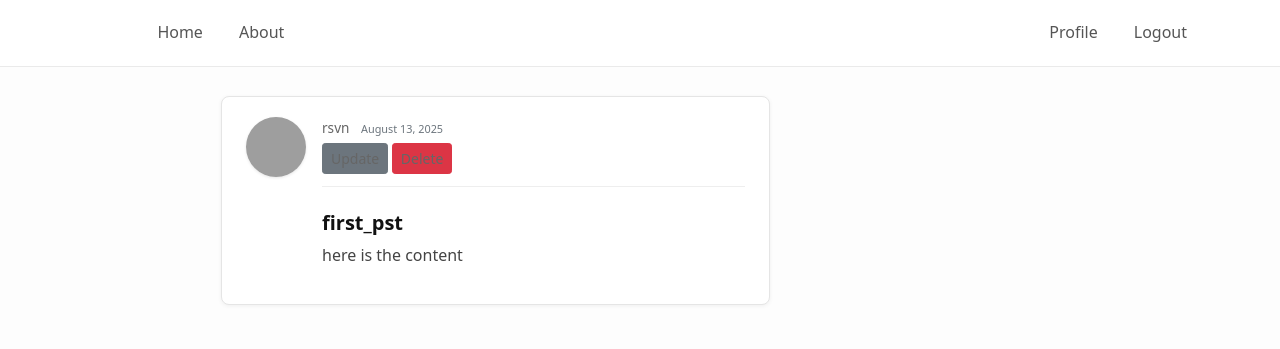
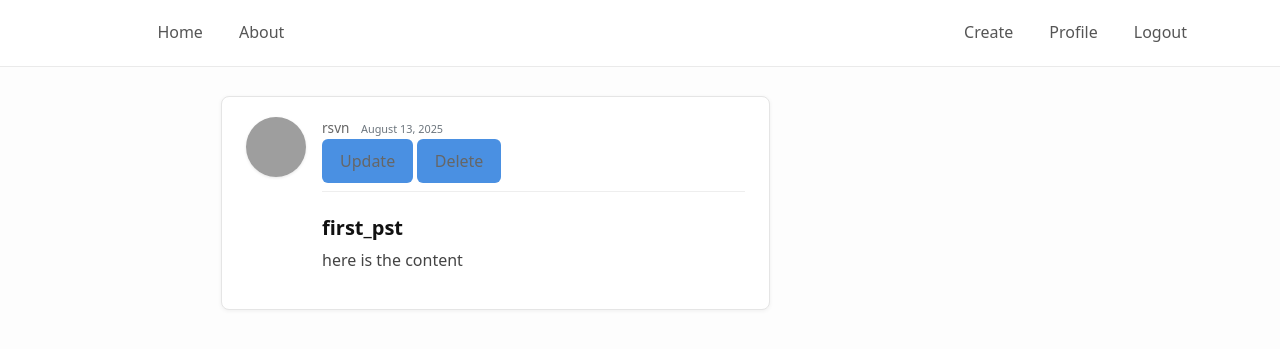
Before and after one commit to risvn/web-app, a Django app: page /blog/post/1 in a window 1280 px wide. Shown: the top 349 px of the page. Run offline with Django 5.2, Linux system fonts and the light colour scheme; a user stored in the database is signed in; data comes from the database, SQL or seed files in the repository; both versions use the stored data as it was after the commit; some libraries are stand-ins or nearby versions; grey boxes are pictures that could not be loaded.

Commit message:
ADD(crud-ops):create,delete,update posts

```diff
--- a/webapp/blog/static/blog/minimal.css
+++ b/webapp/blog/static/blog/minimal.css
@@ -139,3 +139,27 @@ a.article-title:hover {
   font-weight: 600;
   color: #111;
 }
+
+
+.btn {
+  display: inline-block;
+  padding: 10px 18px;
+  font-size: 16px;
+  font-weight: 500;
+  color: #fff;
+  background: #4a90e2;
+  border: black;
+  border-radius: 6px;
+  cursor: pointer;
+  text-decoration: none;
+  transition: background 0.3s ease, transform 0.2s ease;
+}
+
+.btn:hover {
+  background: #357ab7;   /* slightly darker on hover */
+  transform: translateY(-2px);  /* subtle lift effect */
+}
+
+.btn:active {
+  transform: translateY(0);  /* back down when clicked */
+}
--- a/webapp/blog/templates/blog/base.html
+++ b/webapp/blog/templates/blog/base.html
@@ -9,7 +9,7 @@
 
     <!-- Bootstrap CSS -->
     <link rel="stylesheet" href="https://maxcdn.bootstrapcdn.com/bootstrap/4.0.0/css/bootstrap.min.css" integrity="sha384-Gn5384xqQ1aoWXA+058RXPxPg6fy4IWvTNh0E263XmFcJlSAwiGgFAW/dAiS6JXm" crossorigin="anonymous">
-
+    <link rel="stylesheet" href="{% static 'css/main.css' %}">
     <link rel="stylesheet" type="text/css" href="{% static 'blog/minimal.css' %}">
 
     {% if title %}
@@ -35,6 +35,7 @@
             <!-- Navbar Right Side -->
             <div class="navbar-nav">
             {% if user.is_authenticated %}
+              <a class="nav-item nav-link" href="{% url 'post-create' %}">Create</a>
               <a class="nav-item nav-link" href="{% url 'profile' %}">Profile</a>
               <a class="nav-item nav-link" href="{% url 'logout' %}">Logout</a>
             {% else %}
--- a/webapp/blog/templates/blog/post_detail.html
+++ b/webapp/blog/templates/blog/post_detail.html
@@ -8,8 +8,8 @@
         <small class="text-muted">{{ object.date_posted|date:"F d, Y" }}</small>
         {% if object.author == user %}
           <div>
-            <a class="btn btn-secondary btn-sm mt-1 mb-1" href="{% url 'post-update' object.id %}">Update</a>
-            <a class="btn btn-danger btn-sm mt-1 mb-1" href="{% url 'post-delete' object.id %}">Delete</a>
+            <a class="btn" href="{% url 'post-update' object.id %}">Update</a>
+            <a class="btn" href="{% url 'post-delete' object.id %}">Delete</a>
           </div>
         {% endif %}
       </div>
--- a/webapp/blog/urls.py
+++ b/webapp/blog/urls.py
@@ -5,6 +5,9 @@ from .views import PostListView,PostDetailView
 
 urlpatterns=[
         path('',PostListView.as_view(),name='blog-home'),
-    path('post/<int:pk>',PostDetailView.as_view(),name='post-detail'),
+        path('post/<int:pk>',PostDetailView.as_view(),name='post-detail'),
+        path('update/<int:pk>',views.post_update,name='post-update'),
+        path('delete/<int:pk>',views.post_delete,name='post-delete'),
         path('about/',views.about,name='blog-about'),
+        path('create/',views.post_create,name='post-create'),
 ]
--- a/webapp/blog/views.py
+++ b/webapp/blog/views.py
@@ -1,9 +1,9 @@
-from django.shortcuts import render
+from django.shortcuts import render,redirect,get_object_or_404
 from django.http import HttpResponse
 from django import forms
 from .models import Post
 from django.views.generic import ListView,DetailView
-
+from django.contrib.auth.decorators import login_required
 
 from django.shortcuts import render
 
@@ -19,6 +19,44 @@ def home(request):
 def about(request):
     return render(request, 'blog/about.html', {'title': 'About'})
 
+@login_required
+def post_create(request):
+    if request.method=="POST":
+        title=request.POST.get("title")
+        content=request.POST.get("content")
+        author=request.user
+
+
+        Post.objects.create(title=title, content=content,author=author)
+
+        return redirect("blog-home")
+
+
+    return render(request, "blog/post_create.html")
+
+
+@login_required
+def post_update(request,pk):
+    post=get_object_or_404(Post,pk=pk)
+
+    if request.method=="POST":
+        post.title=request.POST.get("title")
+        post.content=request.POST.get("content")
+        post.save()
+        return redirect("blog-home")
+
+    return render(request, "blog/post_update.html", {"post": post})
+
+
+
+@login_required
+def post_delete(request,pk):
+    post=get_object_or_404(Post,pk=pk)
+
+    if request.method=="GET":
+       post.delete()
+       return redirect("blog-home")
+    return redirect("blog-home")
 
 class PostListView(ListView):
     model=Post
--- a/webapp/users/static/css/main.css
+++ b/webapp/users/static/css/main.css
@@ -22,3 +22,27 @@
   color:green;          /* darker gray on hover */
   text-decoration: underline;
 }
+
+
+.btn {
+  display: inline-block;
+  padding: 10px 18px;
+  font-size: 16px;
+  font-weight: 500;
+  color: #fff;
+  background: #4a90e2;
+  border: none;
+  border-radius: 6px;
+  cursor: pointer;
+  text-decoration: none;
+  transition: background 0.3s ease, transform 0.2s ease;
+}
+
+.btn:hover {
+  background: #357ab7;   /* slightly darker on hover */
+  transform: translateY(-2px);  /* subtle lift effect */
+}
+
+.btn:active {
+  transform: translateY(0);  /* back down when clicked */
+}
--- a/webapp/users/templates/users/login.html
+++ b/webapp/users/templates/users/login.html
@@ -3,7 +3,7 @@
 <head>
   <meta charset="UTF-8">
   <meta name="viewport" content="width=device-width, initial-scale=1.0">
-  <title>rsvn.Login</title>
+  <title>Login</title>
 {% load static %}
 <link rel="stylesheet" href="{% static 'css/main.css' %}">
 </head>
```
Also changed, not shown: webapp/blog/templates/blog/post_create.html (added, +22 -0 lines), webapp/blog/templates/blog/post_update.html (added, +20 -0 lines), webapp/db.sqlite3.
